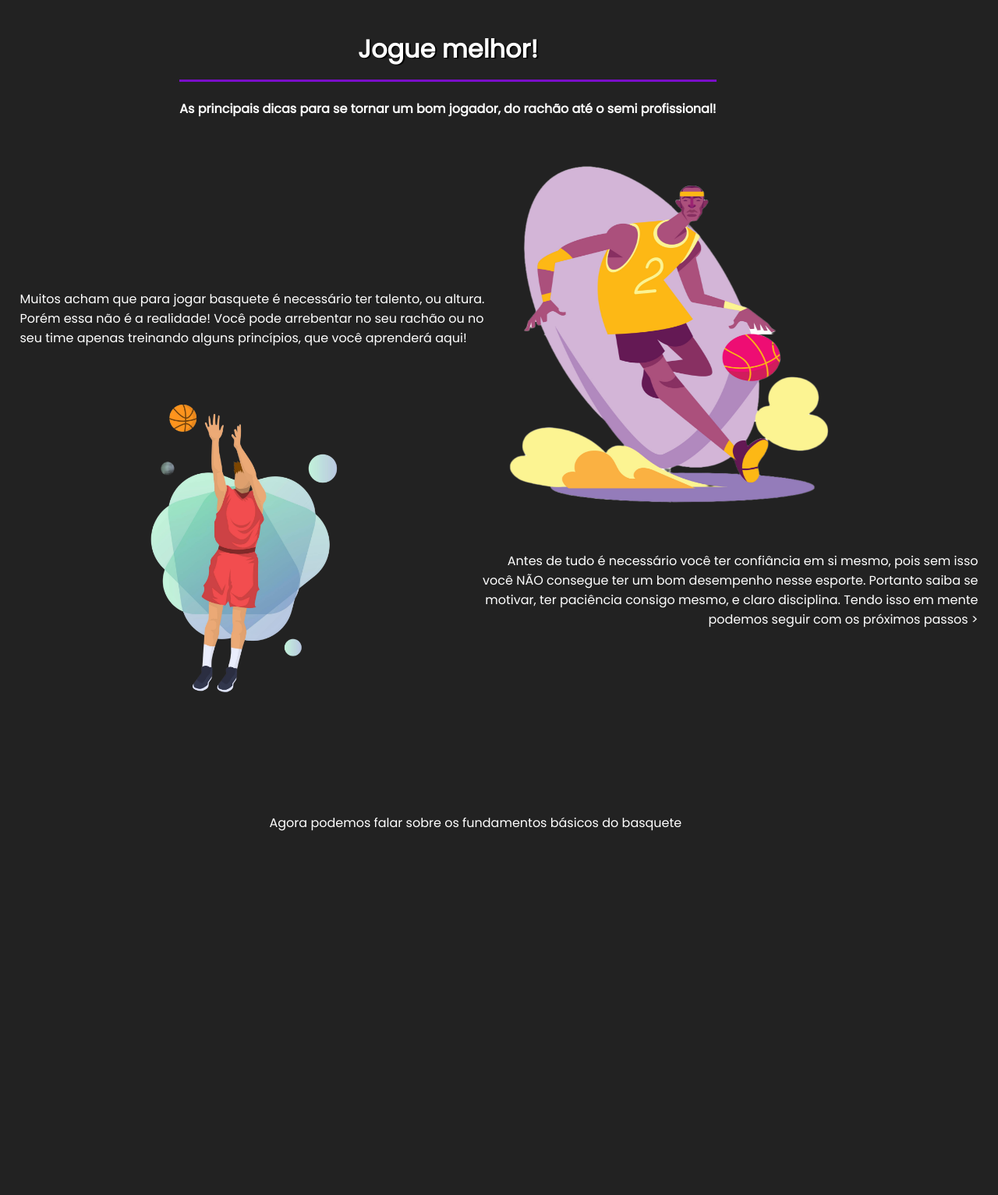
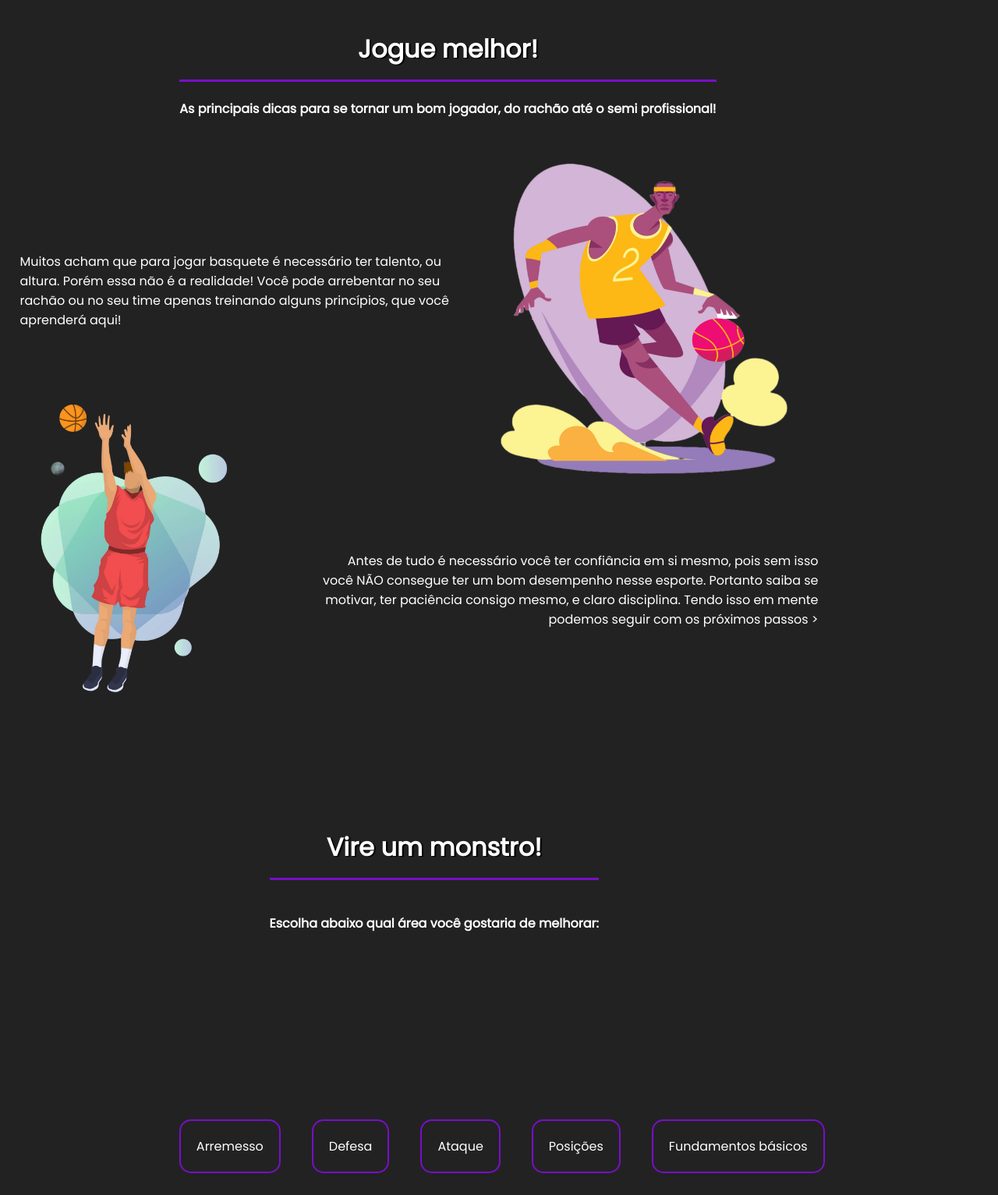
Before and after one commit to Jefferson-Araujo-Silva/projeto-individual, a plain HTML site: page Site estático/dicas.html in a window 1280 px wide. Shown: the part 147-1680 px from the top of the page at 78% size. Before the commit the page ends 1231 px from the top, so only its background shows below. Drawn offline with Linux system fonts and the light colour scheme.

Commit message:
'adiconando botões tela de dicas'

```diff
--- a/Site estático/dicas.html
+++ b/Site estático/dicas.html
@@ -39,7 +39,16 @@
             <p id="text2">Antes de tudo é necessário você ter confiância em si mesmo, pois sem isso você NÃO consegue ter um bom desempenho nesse esporte. Portanto saiba se motivar, ter paciência consigo mesmo, e claro disciplina. Tendo isso em mente podemos seguir com os próximos passos > </p>
         </div>
         <div class="linha3">
-            <p id="text3">Agora podemos falar sobre os fundamentos básicos do basquete</p>
+            <h1>Vire um monstro!</h1>
+            <h4 class="text3">Escolha abaixo qual área você gostaria de melhorar:</h4>
+        </div>
+
+        <div class="btn">
+            <a href=""><li>Arremesso</li></a>
+            <a href=""><li>Defesa</li></a>
+            <a href=""><li>Ataque</li></a>
+            <a href="#"><li>Posições</li></a>
+            <a id="fundamentos-btn" href="#"><li>Fundamentos básicos</li></a>
         </div>
     </main>
 
--- a/Site estático/styles/dicas.css
+++ b/Site estático/styles/dicas.css
@@ -18,14 +18,15 @@ main{
 main #text1{
     display: flex;
     text-align: left;
-    width: 50%;
-    margin-top: 30%;
+    position: absolute;
+    width: 45%;
+    margin-top: 25%;
 }
 main #img1{
     margin-top: 13%;
-    margin-left: 40vw;
-    width: 50%;
-    height: 65%;
+    margin-left: 40%;
+    width: 45%;
+    height: 60%;
     position: absolute;
 
 }
@@ -34,18 +35,49 @@ main #text2{
     position: absolute;
     text-align: right;
     width: 50%;
-    margin-left: -50%;
+    margin-left: 30%;
     margin-top: 55%;
 }
 main #img2{
     position: absolute;
     margin-top: 40%;
     width: 30%;
-    margin-left: -90%;
+    margin-left: -5%;
 }
 .linha3{
     display: flex;
     position: absolute;
+    flex-direction: column;
     margin-left: 25%;
     margin-top: 80%;
 }
+
+.linha3 h1{
+    display: flex;
+    color: white;
+    text-shadow: #000 2px 1px 1px;
+    font-weight: bold;
+    justify-content: center;
+    padding: 15px;
+    border-bottom: 3px solid rgb(122, 14, 201);
+}
+.btn{
+    display: flex;
+    flex-direction: row;
+    margin-top: 115%;
+    margin-left: 15%;
+    justify-content: space-between;
+    align-items: center;
+}
+.btn a{
+    color:white;
+    display: inline-block;
+    border: 2px solid rgb(122, 14, 201);
+    border-radius: 15px;
+    margin: 20px;
+}
+.btn a:hover{
+    background-color: rgb(122, 14, 201);
+    color: white;
+    transition: 0.9s;
+}
```
